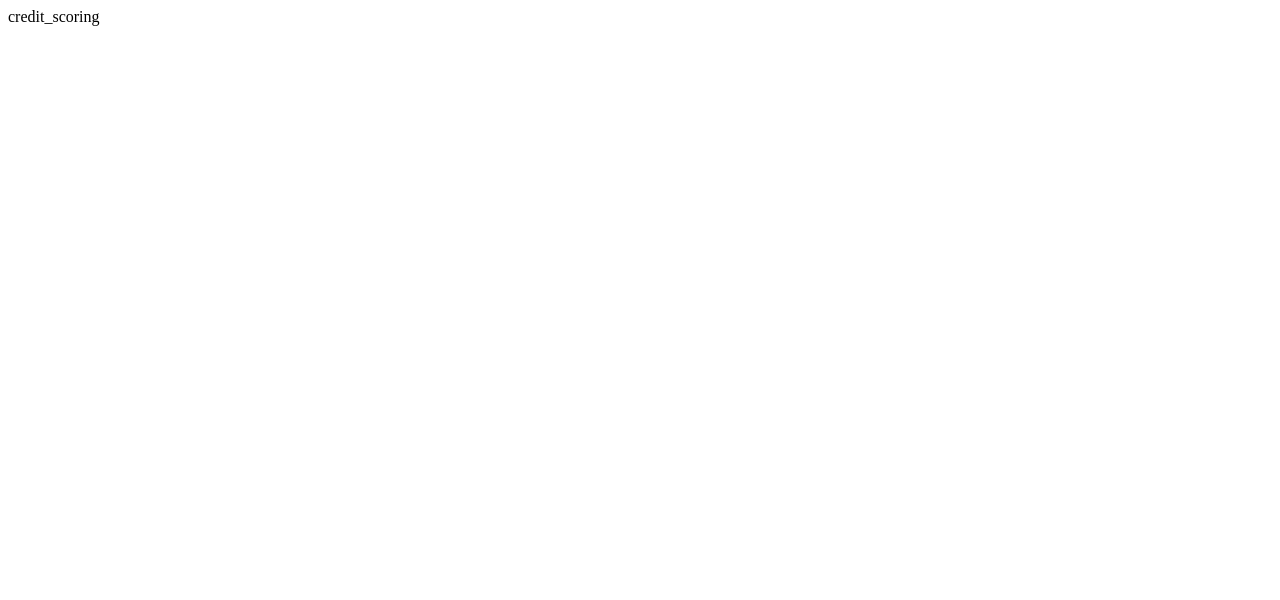
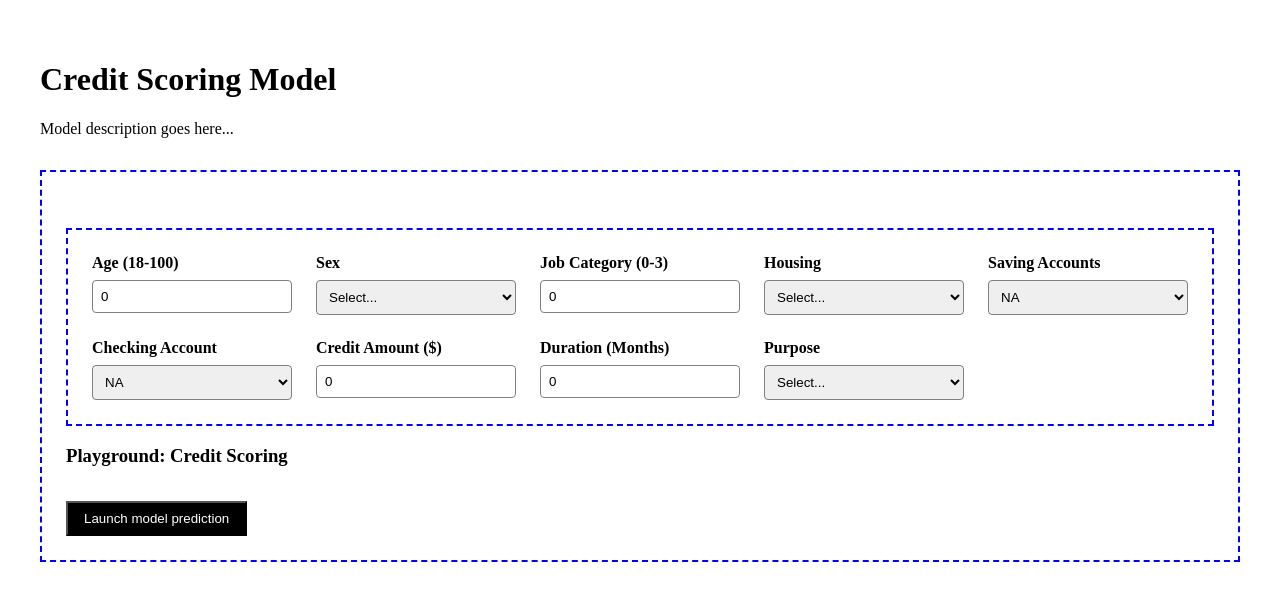
Before and after one commit to MakabeD/Portfolio-Hub, a Next.js app: page /mlp_services/credit_scoring in a window 1280 px wide. Shown: the top 600 px of the page. Built offline with nearby package versions, Linux system fonts and the light colour scheme.

Commit message:
Implement credit scoring service with form and API integration; update PlaygroundCard and Mlpservices components

```diff
--- /dev/null
+++ b/app/api/predict/route.ts
@@ -0,0 +1,32 @@
+import { NextResponse } from 'next/server';
+
+export async function POST(request: Request) {
+  try {
+    const body = await request.json();
+
+    const apiUrl = process.env.URL_GATEWAY;
+    const apiKey = process.env.API_KEY;
+
+    if (!apiUrl || !apiKey) {
+      console.error("Variables are missing ");
+      return NextResponse.json({ error: "Server config error" }, { status: 500 });
+    }
+
+    const cloudResponse = await fetch(apiUrl, {
+      method: 'POST',
+      headers: {
+        'Content-Type': 'application/json',
+        'x-api-key': apiKey
+      },
+      body: JSON.stringify(body)
+    });
+
+    const data = await cloudResponse.json();
+
+    return NextResponse.json(data, { status: cloudResponse.status });
+
+  } catch (error) {
+    console.error("Proxy error:", error);
+    return NextResponse.json({ error: "Communication internal error" }, { status: 500 });
+  }
+}
--- a/app/mlp_services/credit_scoring/page.tsx
+++ b/app/mlp_services/credit_scoring/page.tsx
@@ -1,5 +1,14 @@
+import PlaygroundCredit from "../../../components/PlaygroundCredit";
+
 export default function Credit_scoring() {
   return (
-    <div>credit_scoring</div>
-  )
+    <main style={{ padding: '2rem' }}>
+      <h1>Credit Scoring Model</h1>
+      <p>Model description goes here...</p>
+
+
+      <PlaygroundCredit />
+
+    </main>
+  );
 }
--- a/app/mlp_services/page.tsx
+++ b/app/mlp_services/page.tsx
@@ -43,6 +43,7 @@ export default function Mlpservices() {
                             key={info.id}
                             title={info.tilte}
                             description={info.description}
+                            slug={info.slug}
                         />
                     ))}
                 </div>
--- /dev/null
+++ b/components/PlaygroundCredit.tsx
@@ -0,0 +1,230 @@
+"use client";
+
+import { debug, log } from "console";
+import { useState } from "react";
+export default function PlaygroundCredit() {
+
+  const [result, setResult] = useState<string | null>(null);
+  const [loading, setLoading] = useState(false);
+  const handleChange = (e: any) => {
+    const { name, value, type } = e.target;
+
+    setFormData((prev) => ({
+      ...prev,
+      [name]: type === "number" ? Number(value) : value
+    }));
+  };
+
+  const [formData, setFormData] = useState({
+    "Age": 0,
+    "Sex": "",
+    "Job": 0,
+    "Housing": "",
+    "Saving accounts": "NA",
+    "Checking account": "NA",
+    "Credit amount": 0,
+    "Duration": 0,
+    "Purpose": ""
+  });
+
+
+  const triggerRequest = async () => {
+    if (formData.Duration <= 0) {
+      setResult("Error: Duration must be greater than 0.");
+      return;
+    }
+    if (formData.Age < 18) {
+      setResult("Error: Requester need to be at least 18 years old.");
+      return;
+    }
+    if (formData["Credit amount"] <= 0) {
+      setResult("Error: Credit amount must be greater than 0.");
+      return;
+    }
+    if (!formData.Sex || !formData.Housing || !formData.Purpose) {
+      setResult("Error: Please select all options from the dropdown menus.");
+      return;
+    }
+
+    setLoading(true);
+    setResult(null);
+
+    try {
+
+      const API = "/api/predict";
+
+      const response = await fetch(API, {
+        method: "POST",
+        body: JSON.stringify(formData),
+
+      });
+
+      if (!response.ok) {
+        throw new Error(`Server error: ${response.status}`);
+      }
+
+      const data = await response.json();
+
+      setResult(JSON.stringify(data, null, 2));
+
+    } catch (error: any) {
+      setResult(`Connection error: ${error.message}`);
+    } finally {
+      setLoading(false);
+    }
+  };
+
+  return (
+    <div style={{ border: '2px dashed blue', padding: '1.5rem', marginTop: '2rem' }}>
+      <div style={{
+        display: 'grid',
+        gridTemplateColumns: 'repeat(auto-fit, minmax(200px, 1fr))',
+        gap: '1.5rem',
+        padding: '1.5rem',
+        border: '2px dashed blue',
+        marginTop: '2rem',
+        color: 'black'
+      }}>
+
+
+        <div style={{ display: 'flex', flexDirection: 'column' }}>
+          <label style={{ fontWeight: 'bold', marginBottom: '0.5rem' }}>Age (18-100)</label>
+          <input
+            type="number"
+            name="Age"
+            value={formData.Age}
+            onChange={handleChange}
+            min="18"
+            max="100"
+            style={{ padding: '0.5rem', border: '1px solid gray', borderRadius: '4px' }}
+          />
+        </div>
+
+
+        <div style={{ display: 'flex', flexDirection: 'column' }}>
+          <label style={{ fontWeight: 'bold', marginBottom: '0.5rem' }}>Sex</label>
+          <select name="Sex" value={formData.Sex} onChange={handleChange} style={{ padding: '0.5rem', border: '1px solid gray', borderRadius: '4px' }}>
+            <option value="">Select...</option>
+            <option value="male">Male</option>
+            <option value="female">Female</option>
+          </select>
+        </div>
+
+
+        <div style={{ display: 'flex', flexDirection: 'column' }}>
+          <label style={{ fontWeight: 'bold', marginBottom: '0.5rem' }}>Job Category (0-3)</label>
+          <input
+            type="number"
+            name="Job"
+            value={formData.Job}
+            onChange={handleChange}
+            min="0"
+            max="3"
+            style={{ padding: '0.5rem', border: '1px solid gray', borderRadius: '4px' }}
+          />
+        </div>
+
+
+        <div style={{ display: 'flex', flexDirection: 'column' }}>
+          <label style={{ fontWeight: 'bold', marginBottom: '0.5rem' }}>Housing</label>
+          <select name="Housing" value={formData.Housing} onChange={handleChange} style={{ padding: '0.5rem', border: '1px solid gray', borderRadius: '4px' }}>
+            <option value="">Select...</option>
+            <option value="own">Own</option>
+            <option value="rent">Rent</option>
+            <option value="free">Free</option>
+          </select>
+        </div>
+
+
+        <div style={{ display: 'flex', flexDirection: 'column' }}>
+          <label style={{ fontWeight: 'bold', marginBottom: '0.5rem' }}>Saving Accounts</label>
+          <select name="Saving accounts" value={formData["Saving accounts"]} onChange={handleChange} style={{ padding: '0.5rem', border: '1px solid gray', borderRadius: '4px' }}>
+            <option value="NA">NA</option>
+            <option value="little">Little</option>
+            <option value="moderate">Moderate</option>
+            <option value="rich">Rich</option>
+            <option value="quite rich">Quite Rich</option>
+          </select>
+        </div>
+
+
+        <div style={{ display: 'flex', flexDirection: 'column' }}>
+          <label style={{ fontWeight: 'bold', marginBottom: '0.5rem' }}>Checking Account</label>
+          <select name="Checking account" value={formData["Checking account"]} onChange={handleChange} style={{ padding: '0.5rem', border: '1px solid gray', borderRadius: '4px' }}>
+            <option value="NA">NA</option>
+            <option value="little">Little</option>
+            <option value="moderate">Moderate</option>
+            <option value="rich">Rich</option>
+            <option value="quite rich">Quite Rich</option>
+          </select>
+        </div>
+
+
+        <div style={{ display: 'flex', flexDirection: 'column' }}>
+          <label style={{ fontWeight: 'bold', marginBottom: '0.5rem' }}>Credit Amount ($)</label>
+          <input
+            type="number"
+            name="Credit amount"
+            value={formData["Credit amount"]}
+            onChange={handleChange}
+            min="100"
+            style={{ padding: '0.5rem', border: '1px solid gray', borderRadius: '4px' }}
+          />
+        </div>
+
+
+        <div style={{ display: 'flex', flexDirection: 'column' }}>
+          <label style={{ fontWeight: 'bold', marginBottom: '0.5rem' }}>Duration (Months)</label>
+          <input
+            type="number"
+            name="Duration"
+            value={formData.Duration}
+            onChange={handleChange}
+            min="1"
+            max="72"
+            style={{ padding: '0.5rem', border: '1px solid gray', borderRadius: '4px' }}
+          />
+        </div>
+
+
+        <div style={{ display: 'flex', flexDirection: 'column' }}>
+          <label style={{ fontWeight: 'bold', marginBottom: '0.5rem' }}>Purpose</label>
+          <select name="Purpose" value={formData.Purpose} onChange={handleChange} style={{ padding: '0.5rem', border: '1px solid gray', borderRadius: '4px' }}>
+            <option value="">Select...</option>
+            <option value="business">Business</option>
+            <option value="car">Car</option>
+            <option value="domestic appliances">Domestic Appliances</option>
+            <option value="education">Education</option>
+            <option value="forniture/equipment">Furniture/Equipment</option>
+            <option value="radio/TV">Radio/TV</option>
+            <option value="repairs">Repairs</option>
+            <option value="vacation/others">Vacation/Others</option>
+          </select>
+        </div>
+      </div>
+
+      <h3>Playground: Credit Scoring</h3>
+
+      <button
+        onClick={triggerRequest}
+        disabled={loading}
+        style={{
+          padding: '0.5rem 1rem',
+          backgroundColor: loading ? 'gray' : 'black',
+          color: 'white',
+          cursor: 'pointer',
+          marginTop: '1rem'
+        }}
+      >
+        {loading ? 'Thinking...' : 'Launch model prediction'}
+      </button>
+
+
+      {result && (
+        <pre style={{ backgroundColor: '#f4f4f4', padding: '1rem', marginTop: '1rem', color: 'black' }}>
+          {result}
+        </pre>
+      )}
+    </div>
+  );
+}
--- a/data/playgrounds.tsx
+++ b/data/playgrounds.tsx
@@ -2,6 +2,7 @@ export const playgroundsData=[
     {
         id:1,
         tilte:"Credit scoring service",
-        description:"A credit scoring service that can predict whether a client would be a good candidate to receive a credit"
+        description:"A credit scoring service that can predict whether a client would be a good candidate to receive a credit",
+        slug:"credit_scoring"
     }
 ];
--- a/data/projects.tsx
+++ b/data/projects.tsx
@@ -11,6 +11,7 @@ export const projectsData = [
     technologies: ["PyTorch", "FastAPI", "Google Cloud Run", "Docker", "Python"],
     goals: ["Build a robust deep learning API", "Implement secure service-to-service communication", "Achieve sub-100ms inference time"],
   },
+  /*
   {
     id: 2,
     slug: "customer_churn",
@@ -21,4 +22,5 @@ export const projectsData = [
     technologies: ["Scikit-Learn", "Pandas", "XGBoost", "FastAPI"],
     goals: ["Identify at-risk customers", "Reduce monthly churn rate by 5%"],
   }
+  */
 ];
```
Also changed, not shown: components/PlaygroundCard.tsx (+4 -3 lines).
